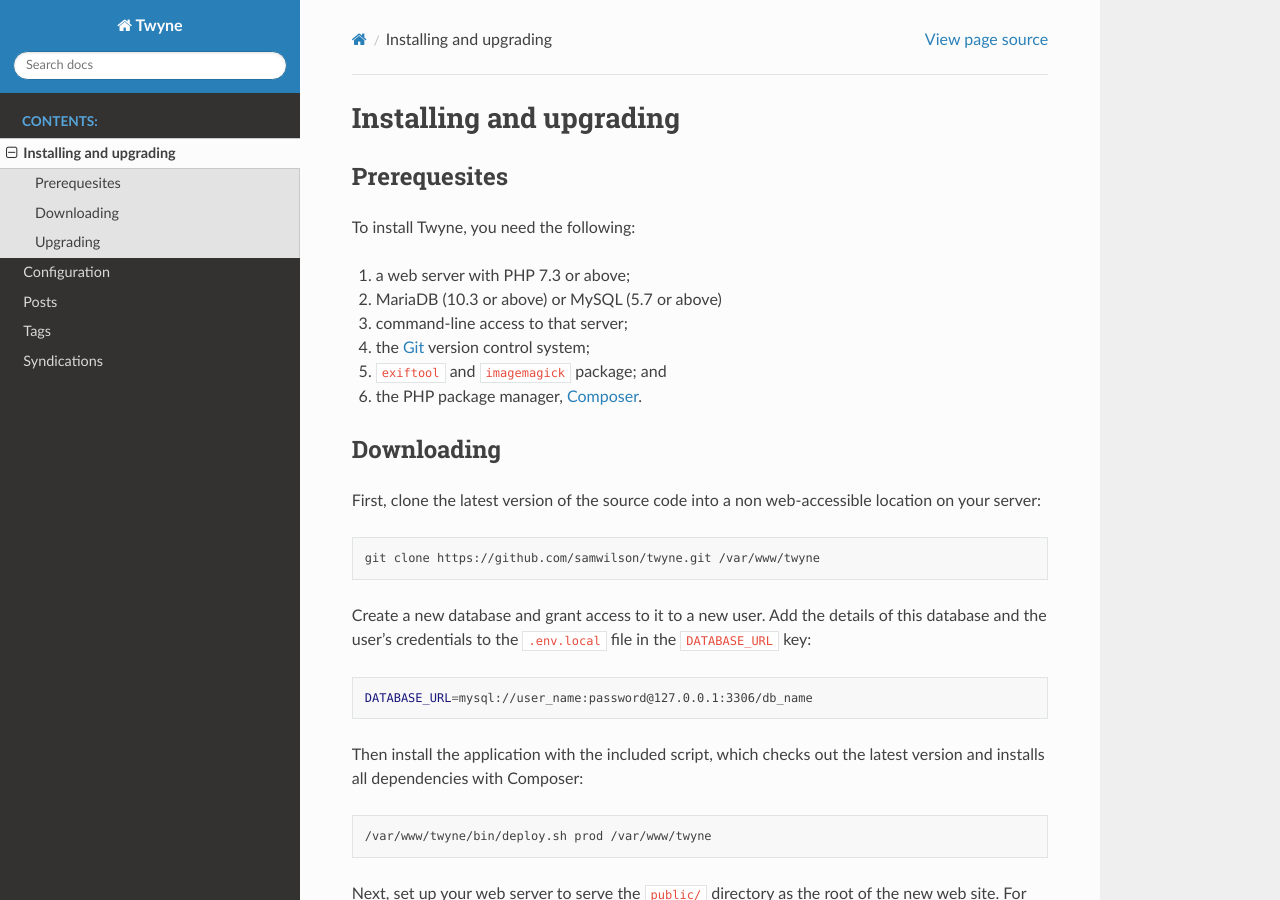
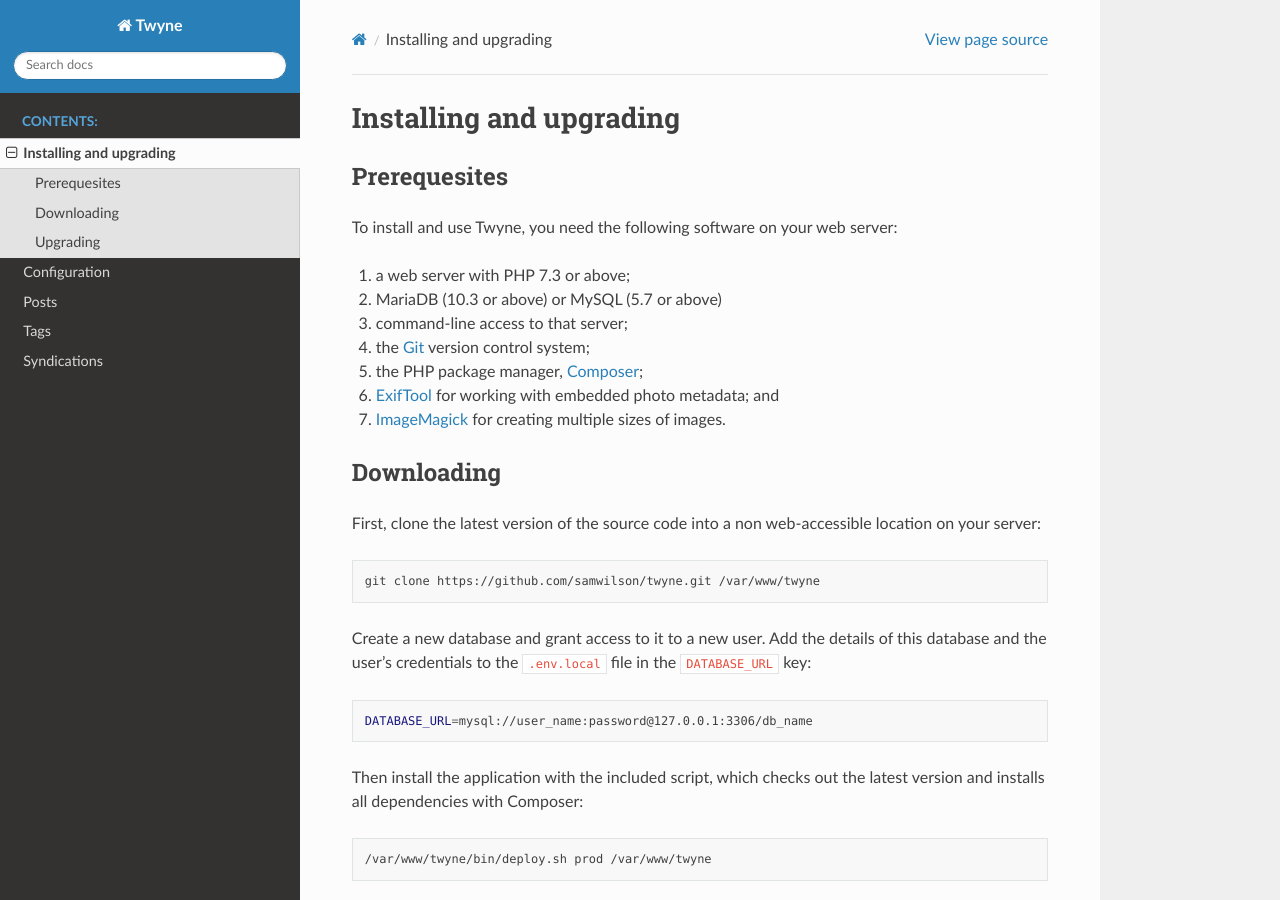
Before and after one commit to samwilson/twyne, a Sphinx documentation site: the page built from docs/install.rst, in a window 1280 px wide and 900 px high. Built offline with Sphinx 7.4.7 and the Read the Docs theme 2.0.0, drawn with Linux system fonts in a browser that asks for light colours.

Commit message:
Add links to required software
This is a follow-up to #139.

```diff
--- a/docs/install.rst
+++ b/docs/install.rst
@@ -4,17 +4,21 @@
 Prerequesites
 -------------
 
-To install Twyne, you need the following:
+To install and use Twyne,
+you need the following software on your web server:
 
 1. a web server with PHP 7.3 or above;
 2. MariaDB (10.3 or above) or MySQL (5.7 or above)
 3. command-line access to that server;
-4. the `Git`_ version control system;
-5. ``exiftool`` and ``imagemagick`` package; and
-6. the PHP package manager, `Composer`_.
+4. the Git_ version control system;
+5. the PHP package manager, `Composer`_;
+6. ExifTool_ for working with embedded photo metadata; and
+7. ImageMagick_ for creating multiple sizes of images.
 
-.. _`Git`: https://git-scm.com/
-.. _`Composer`: https://getcomposer.org/
+.. _Git: https://git-scm.com/
+.. _Composer: https://getcomposer.org/
+.. _ExifTool: https://exiftool.org/
+.. _ImageMagick: https://imagemagick.org/index.php
 
 Downloading
 -----------
```
